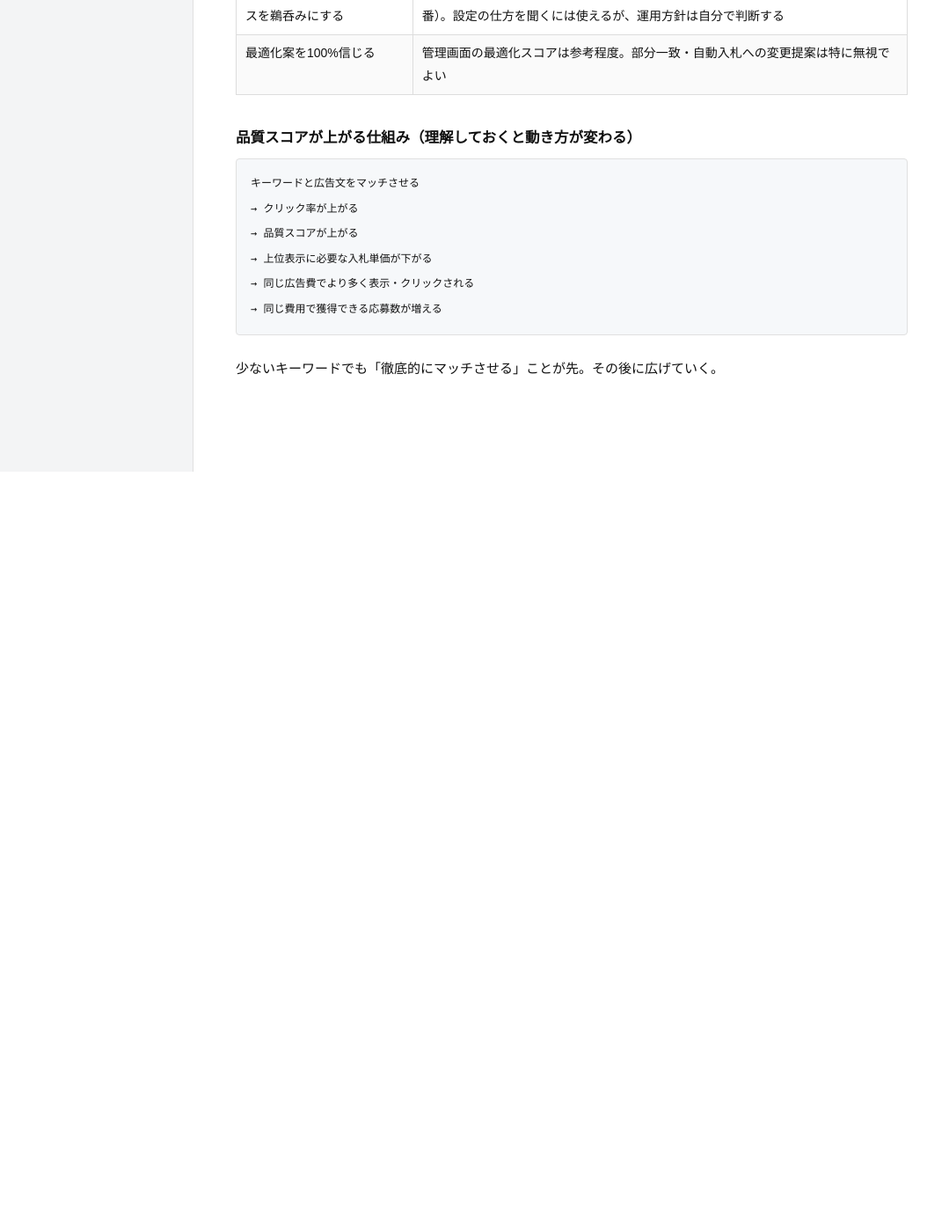
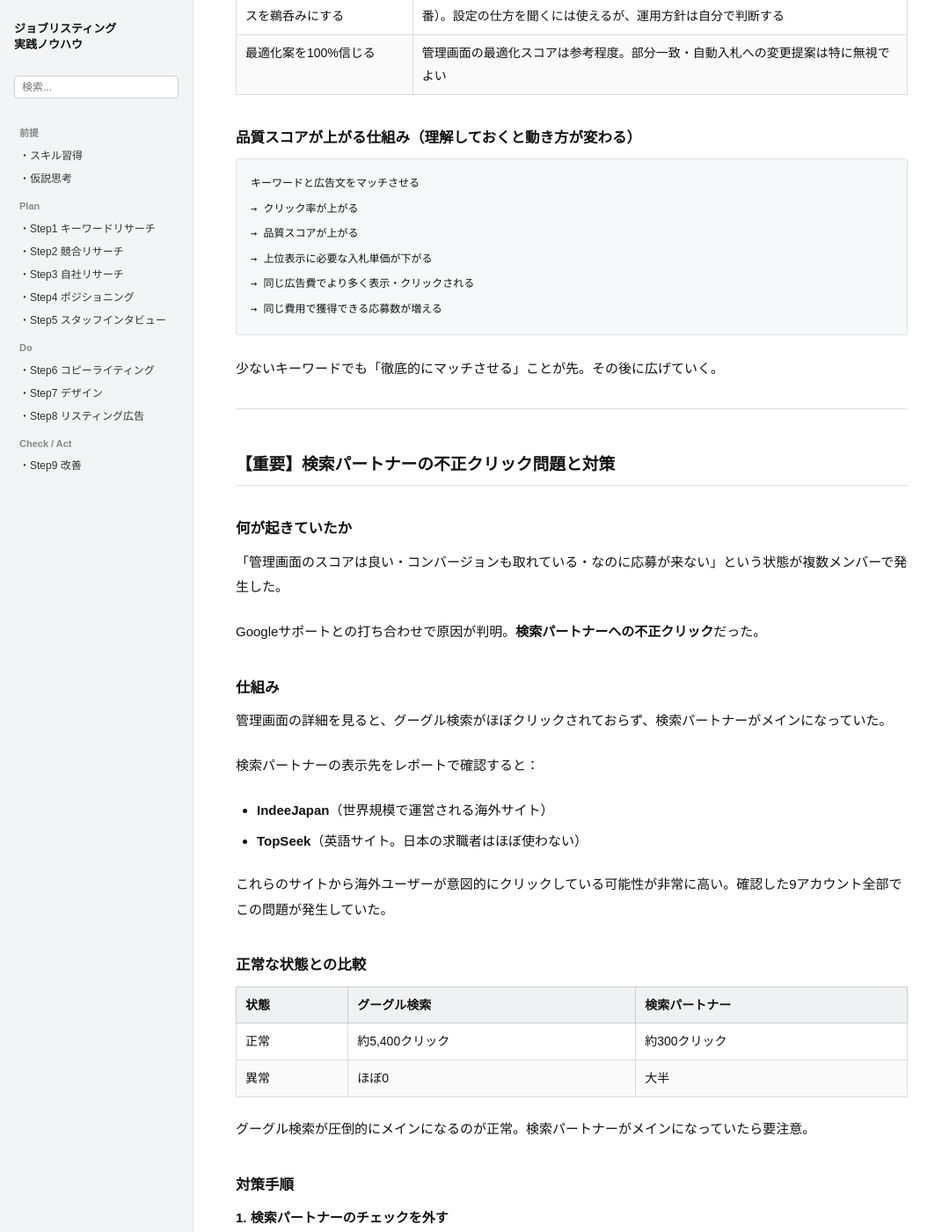
Before and after one commit to staffsolution/staffsolution-knowhow, a Jekyll site: the page built from 9ステップメソッド/リスティング広告.md, in a window 1280 px wide and 1400 px high, scrolled down 5067 px. Shown: the whole window at 88% size, without its empty margins (0-1079 px from the left). Built offline with Jekyll 4.4.1, drawn with Linux system fonts in a browser that asks for light colours; comment, search, counter and statistics services are not loaded; our own code applies the rules of GitHub Pages for plain Markdown files; before the commit the page ends 5603 px from its top, so only the background shows below that; some of the changed text lies outside the part shown.

Commit message:
ノウハウ更新：リスティング広告に検索パートナー不正クリック問題と対策を追記

````diff
--- a/9ステップメソッド/リスティング広告.md
+++ b/9ステップメソッド/リスティング広告.md
@@ -176,3 +176,49 @@ layout: default
 ```
 
 少ないキーワードでも「徹底的にマッチさせる」ことが先。その後に広げていく。
+
+---
+
+## 【重要】検索パートナーの不正クリック問題と対策
+
+### 何が起きていたか
+
+「管理画面のスコアは良い・コンバージョンも取れている・なのに応募が来ない」という状態が複数メンバーで発生した。
+
+Googleサポートとの打ち合わせで原因が判明。**検索パートナーへの不正クリック**だった。
+
+### 仕組み
+
+管理画面の詳細を見ると、グーグル検索がほぼクリックされておらず、検索パートナーがメインになっていた。
+
+検索パートナーの表示先をレポートで確認すると：
+
+- **IndeeJapan**（世界規模で運営される海外サイト）
+- **TopSeek**（英語サイト。日本の求職者はほぼ使わない）
+
+これらのサイトから海外ユーザーが意図的にクリックしている可能性が非常に高い。確認した9アカウント全部でこの問題が発生していた。
+
+### 正常な状態との比較
+
+| 状態 | グーグル検索 | 検索パートナー |
+|---|---|---|
+| 正常 | 約5,400クリック | 約300クリック |
+| 異常 | ほぼ0 | 大半 |
+
+グーグル検索が圧倒的にメインになるのが正常。検索パートナーがメインになっていたら要注意。
+
+### 対策手順
+
+**1. 検索パートナーのチェックを外す**
+
+管理画面 → キャンペーン → 設定 → ネットワーク → **「検索パートナーを含める」のチェックを外す** → 「ディスプレイネットワークを含める」も外す → 保存
+
+これだけで問題は発生しなくなる。
+
+**2. 入札戦略を手動（個別クリック単価）に戻す**
+
+自動入札が不正クリックを学習してしまっている可能性があるため、いったん手動に戻す。ある程度コンバージョンが取れてきたら自動入札に移行してよい。
+
+### チェックポイント
+
+管理画面の数字が良くても、**「検索パートナー比率」を定期的に確認する習慣**をつける。比率がおかしければ即対処。
````
Also changed, not shown: other parts of 9ステップメソッド/リスティング広告.md (+1 -1 lines).
